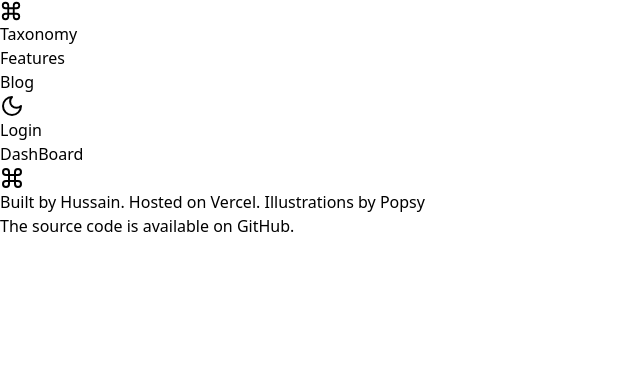
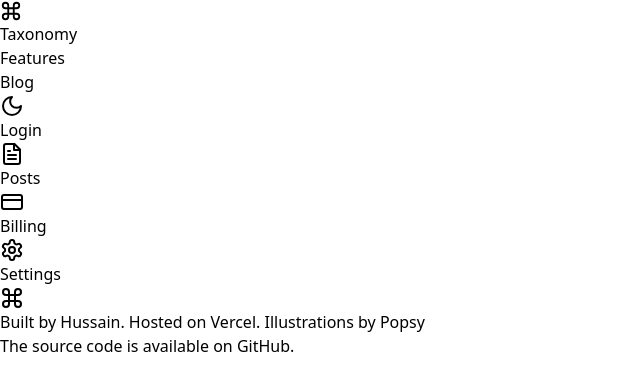
Before and after one commit to hussain-shariff/taxonomy, a React (Vite) app: page /dashboard in a window 1280 px wide. Shown: the top 390 px of the page, without its empty margins (0-640 px from the left). Built offline with nearby package versions, Linux system fonts and the light colour scheme.

Commit message:
dashboard sidebar

```diff
--- a/src/pages/DashBoard.tsx
+++ b/src/pages/DashBoard.tsx
@@ -1,8 +1,23 @@
-import React from 'react'
+import { FileText, CreditCard, Settings } from 'lucide-react';
 
 const DashBoard = () => {
   return (
-    <div>DashBoard</div>
+    <div className=' min-h-screen relative'>
+        <section className='absolute top-0 left-0 w-60 h-full border-r p-8 hidden gap-1 md:flex md:flex-col'>
+            <p className=' flex items-center border-b justify-start cursor-pointer gap-1 p-2 text-sm hover:bg-slate-200 rounded'>
+                <FileText className=' h-4'/>
+                Posts
+            </p>
+            <p className=' flex items-center border-b justify-start cursor-pointer gap-1 p-2 text-sm  hover:bg-slate-200 rounded'>
+                <CreditCard className=' h-4'/>
+                Billing
+            </p>
+            <p className=' flex items-center border-b justify-start cursor-pointer gap-1 p-2 text-sm  hover:bg-slate-200 rounded'>
+                <Settings className=' h-4'/>
+                Settings
+            </p>
+        </section>
+    </div>
   )
 }
 
```
Also changed, not shown: src/components/SidebarElement.tsx (added, +14 -0 lines).
